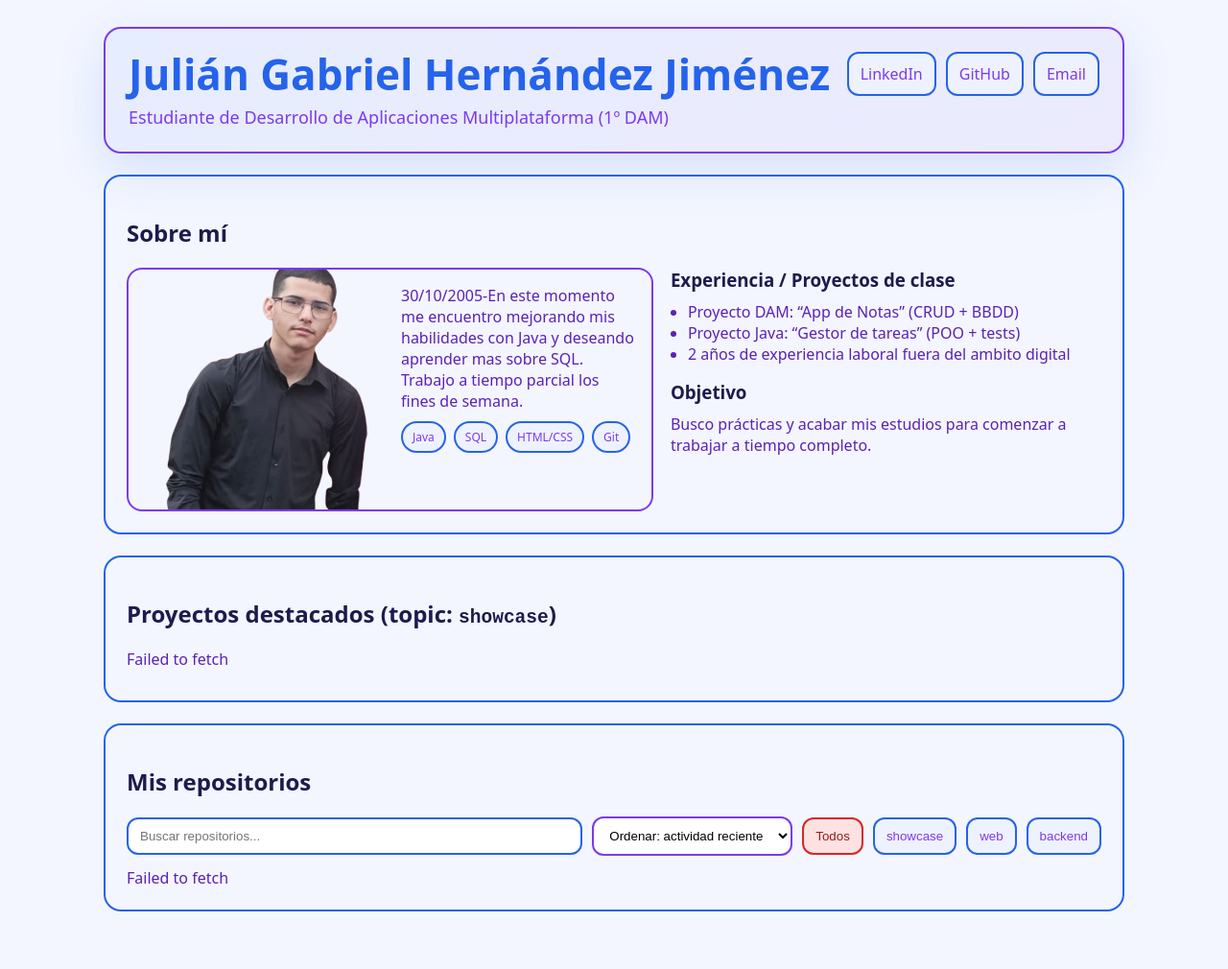
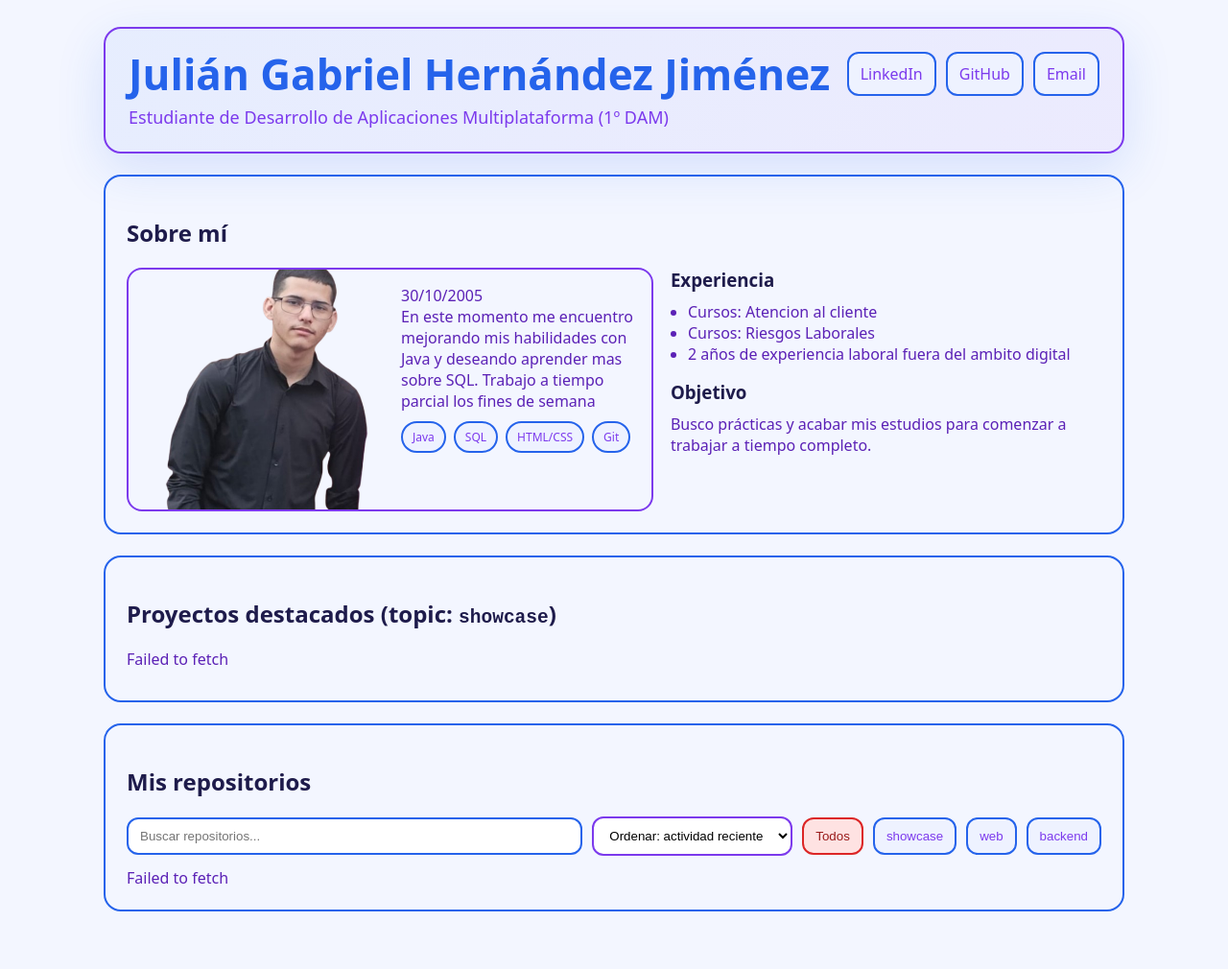
Before and after one commit to JulianGHJimenez/JulianGHJimenez.github.io, a Jekyll site: the page built from index.html, in a window 1280 px wide. Shown: the whole page at 96% size. Built offline with Jekyll 4.4.1, drawn with Linux system fonts in a browser that asks for light colours.

Commit message:
CV modificado

```diff
--- a/index.html
+++ b/index.html
@@ -23,7 +23,10 @@ title: "Julián Gabriel Hernández Jiménez — CV & Repos"
         <img src="assets/img/perfil.png" alt="Foto de perfil">
         <div class="bio">
           <p class="muted" style="margin:0">
-           30/10/2005-En este momento me encuentro mejorando mis habilidades con Java y deseando aprender mas sobre SQL. Trabajo a tiempo parcial los fines de semana.
+           30/10/2005
+          </p>
+<p class="muted" style="margin:0">
+En este momento me encuentro mejorando mis habilidades con Java y deseando aprender mas sobre SQL. Trabajo a tiempo parcial los fines de semana
           </p>
           <div class="pillrow">
             <span class="pill">Java</span>
@@ -35,10 +38,10 @@ title: "Julián Gabriel Hernández Jiménez — CV & Repos"
       </div>
 
       <div>
-        <h3 style="margin:0 0 10px">Experiencia / Proyectos de clase</h3>
+        <h3 style="margin:0 0 10px">Experiencia</h3>
         <ul class="muted" style="margin:0;padding-left:18px">
-          <li>Proyecto DAM: “App de Notas” (CRUD + BBDD)</li>
-          <li>Proyecto Java: “Gestor de tareas” (POO + tests)</li>
+          <li>Cursos: Atencion al cliente</li>
+          <li>Cursos: Riesgos Laborales</li>
           <li>2 años de experiencia laboral fuera del ambito digital</li>
         </ul>
 
```
